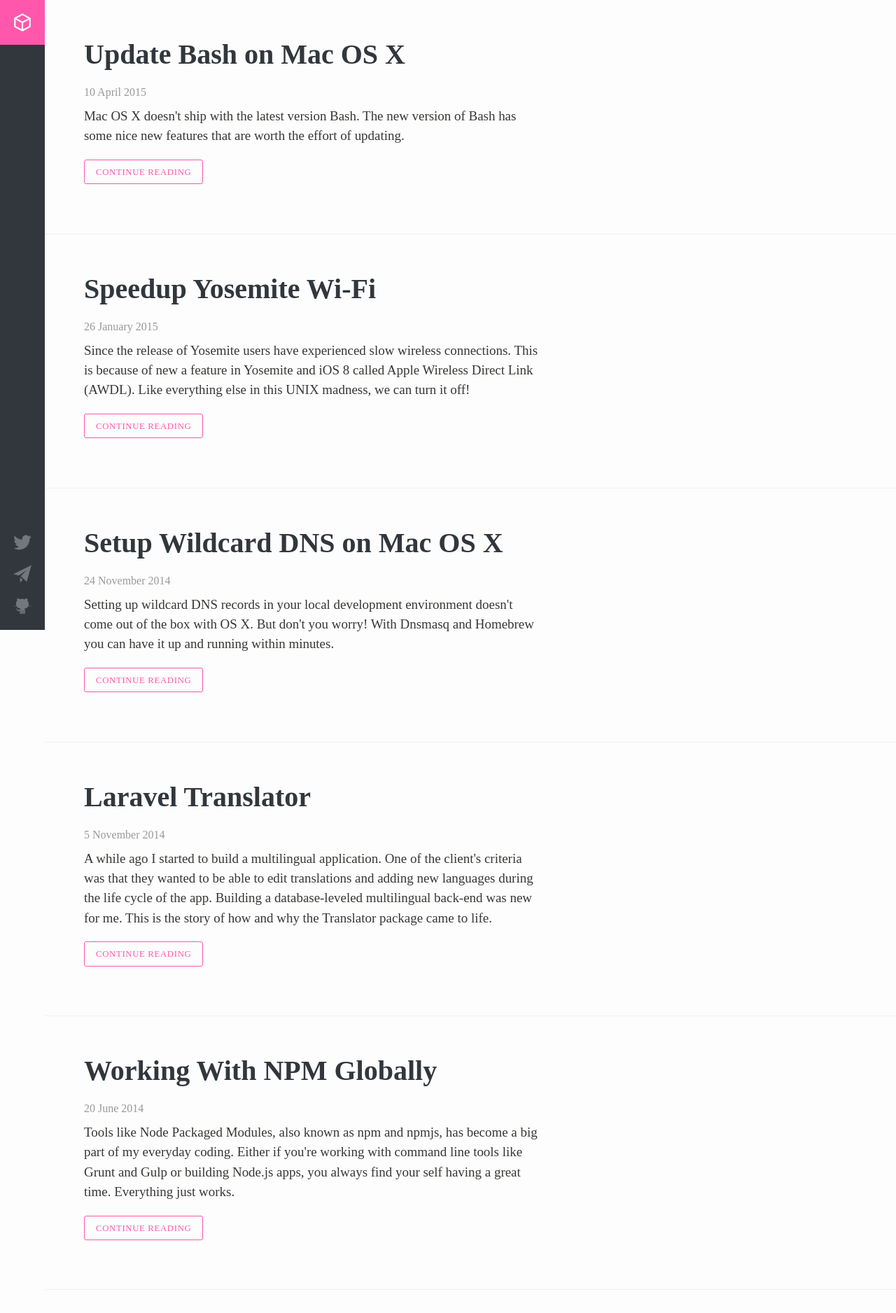
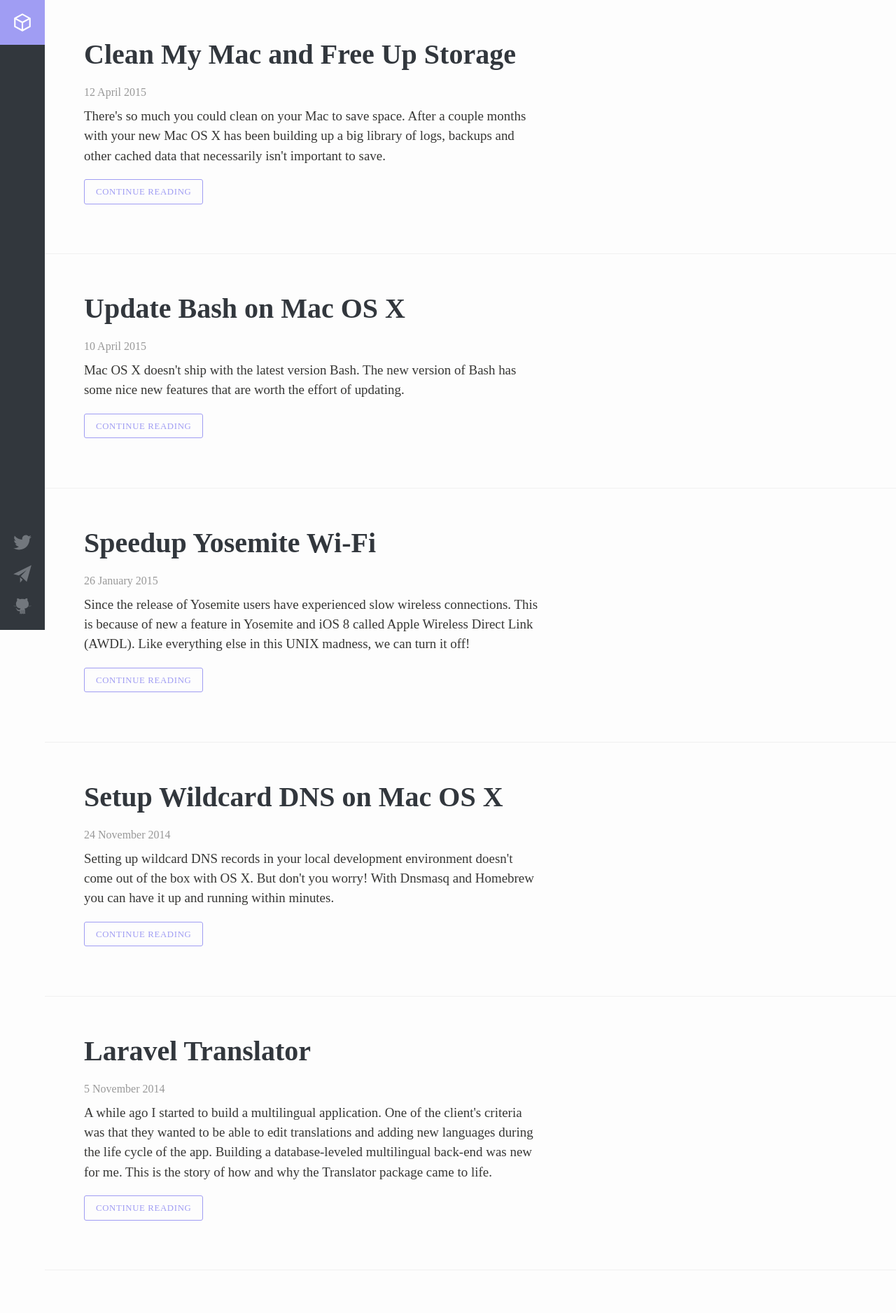
Before and after one commit to mikaelmattsson/mikaelmattsson.github.io, a Jekyll site: the page built from index.html, in a window 1280 px wide. Shown: the top 1876 px of the page at 70% size. Built offline with Jekyll 4.4.1, drawn with Linux system fonts in a browser that asks for light colours; comment, search, counter and statistics services are not loaded.

Commit message:
Add article about cleaning macs.

```diff
--- /dev/null
+++ b/_posts/2015-04-12-clean-my-mac.md
@@ -0,0 +1,57 @@
+---
+layout: post
+title: Clean My Mac and Free Up Storage
+color: '#ffaa36'
+excerpt: There's so much you could clean on your Mac to save space. After a couple months with your new Mac OS X has been building up a big library of logs, backups and other cached data that necessarily isn't important to save.
+---
+
+There's so much you could clean on your Mac to save space. After a couple months with your new Mac OS X has been building up a big library of logs, backups and other cached data that necessarily isn't important to save.
+
+Below are commands listed which with you can run in order to free up storage and speedup your computer. So fire up the Terminal application and lets go.
+
+## Trash
+Emptying the Trash could be painful and take a quite some time to finish, if you haven't done it in a while. This is because your Mac has to index the entire Trash directory while deleting files. Don't worry, there is a better way.
+
+The command below isn't only faster than the normal Empty Trash action, it also empties the Trash on all mounted volumes as well as the main drive.
+{% highlight bash %}
+sudo rm -rfv /Volumes/*/.Trashes
+sudo rm -rfv ~/.Trash
+{% endhighlight %}
+
+## System Logs
+Apple keeps track of what you're doing by creating log files. These Apple System Logs files slows down your Mac, specially during startup. Remember OS X saves these while you're using your computer. Try to run this command as often as you're emptying the trash.
+{% highlight bash %}
+sudo rm -rfv /private/var/log/asl/*.asl
+{% endhighlight %}
+
+## iOS Applications
+Have you every connected an iOS device to your Mac? If so, iTunes has probably kept a copy of your iOS applications. You don't need those to be saved on your Mac. Remove them all.
+{% highlight bash %}
+rm -rf ~/Music/iTunes/iTunes\ Media/Mobile\ Applications/*
+{% endhighlight %}
+
+## Device Backups
+With iTunes you can backup your iOS devices to your computer. If you're like me, everything should be stored in iCloud. Then you can remove the backups saved on your system.
+{% highlight bash %}
+rm -rf ~/Library/Application\ Support/MobileSync/Backup/*
+{% endhighlight %}
+
+## XCode Derived Data
+Working with XCode? If so, XCode save a lot of derived data. This data is possible to remove via XCode's interface. Though, I like to remove it from the command-line.
+{% highlight bash %}
+rm -rf ~/Library/Developer/Xcode/DerivedData/*
+{% endhighlight %}
+
+## Homebrew Cache
+If you're using [Homebrew](http://brew.sh/) to manage binary packages on your Mac. You could free up storage by deleting the content of its caches directory.
+{% highlight bash %}
+brew cleanup --force -s
+rm -rf /Library/Caches/Homebrew/*
+{% endhighlight %}
+
+## Wrapping Up
+I usually don't run all these commands separately. Instead, I've created a Bash script that cleans all this shit up for me. If you're interested, you can [check it out on GitHub](https://github.com/vinkla/dotfiles/blob/master/bin/cleanup).
+
+If you know of any other junk that is saved in the OS X system. Don't hesitate to add it to the comment section. If it is good then I'll add it to the article.
+
+Thanks for reading a long.
--- a/index.html
+++ b/index.html
@@ -1,6 +1,6 @@
 ---
 layout: page
-color: '#ff57ab'
+color: '#a09df3'
 ---
 {% for post in site.posts %}
   <section>
```
Also changed, not shown: _posts/2015-04-10-update-bash-mac-osx.md (line endings or trailing spaces).
